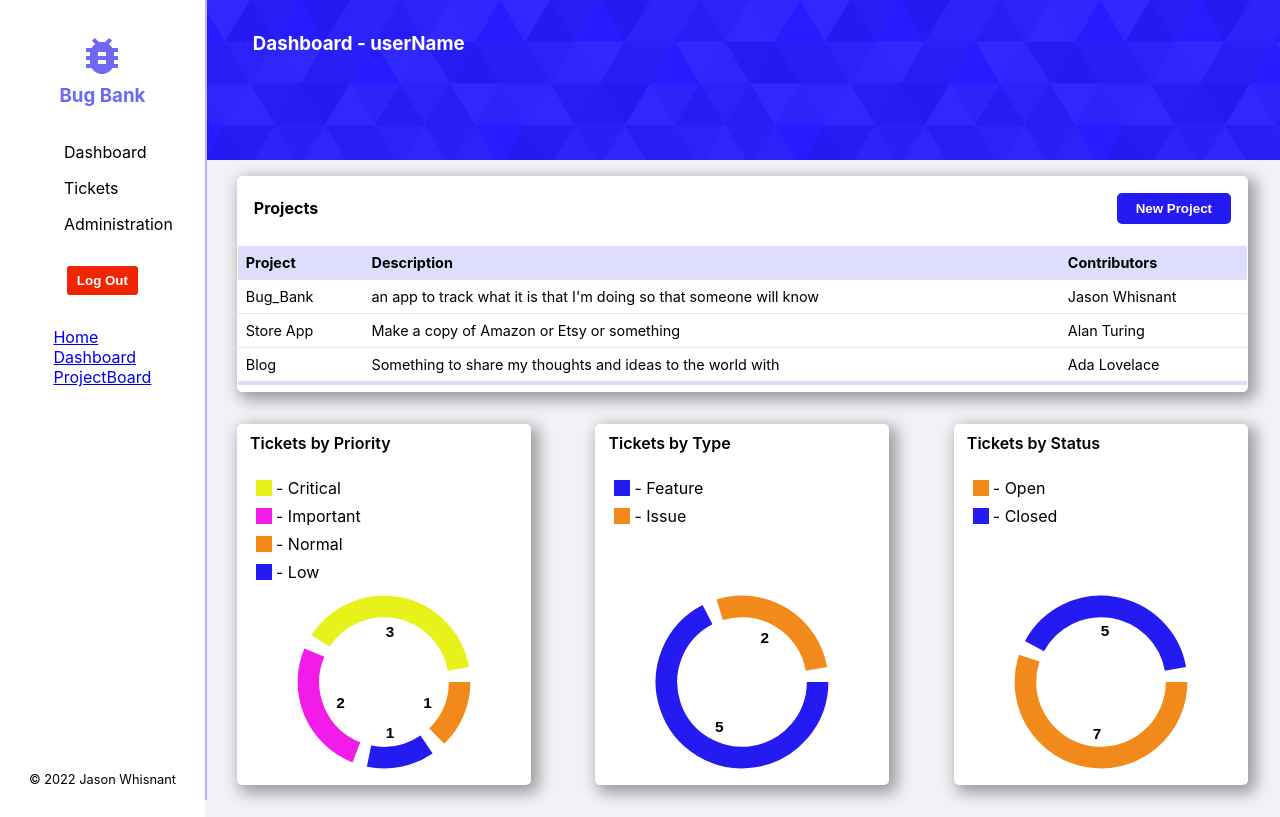
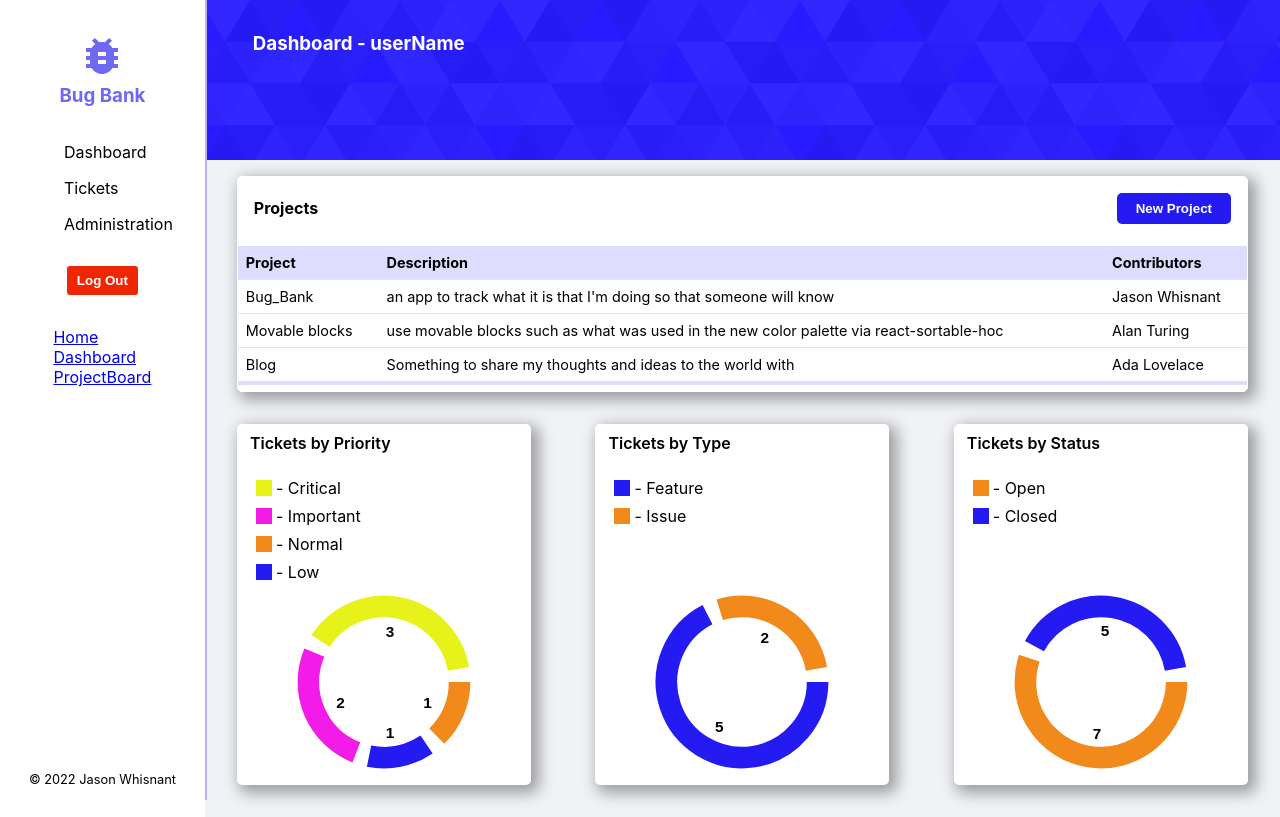
Before and after one commit to Tasups/bug-tracker-frontend, a React (Create React App) app: page /dashboard in a window 1280 px wide. Built offline with nearby package versions, Linux system fonts and the light colour scheme.

Commit message:
will need to get a HTTP method into the component such as axios

```diff
--- a/src/components/dashboard/Dashboard.js
+++ b/src/components/dashboard/Dashboard.js
@@ -42,7 +42,8 @@ const Dashboard = () => {
       key: newProjectTitle,
       projectTitle: newProjectTitle,
       description: newDescription,
-      contributors: newContributors
+      contributors: newContributors,
+      tickets: [],
     }
     setProjects([...projects, newProject])
     setNewProjectTitle("")
--- a/src/data/projectData.js
+++ b/src/data/projectData.js
@@ -7,8 +7,8 @@ export const issues = [
     id: 1,
   },
   {
-    projectTitle: "Store App",
-    description: "Make a copy of Amazon or Etsy or something",
+    projectTitle: "Movable blocks",
+    description: "use movable blocks such as what was used in the new color palette via react-sortable-hoc",
     contributors: "Alan Turing",
     id: 2,
   },
```
